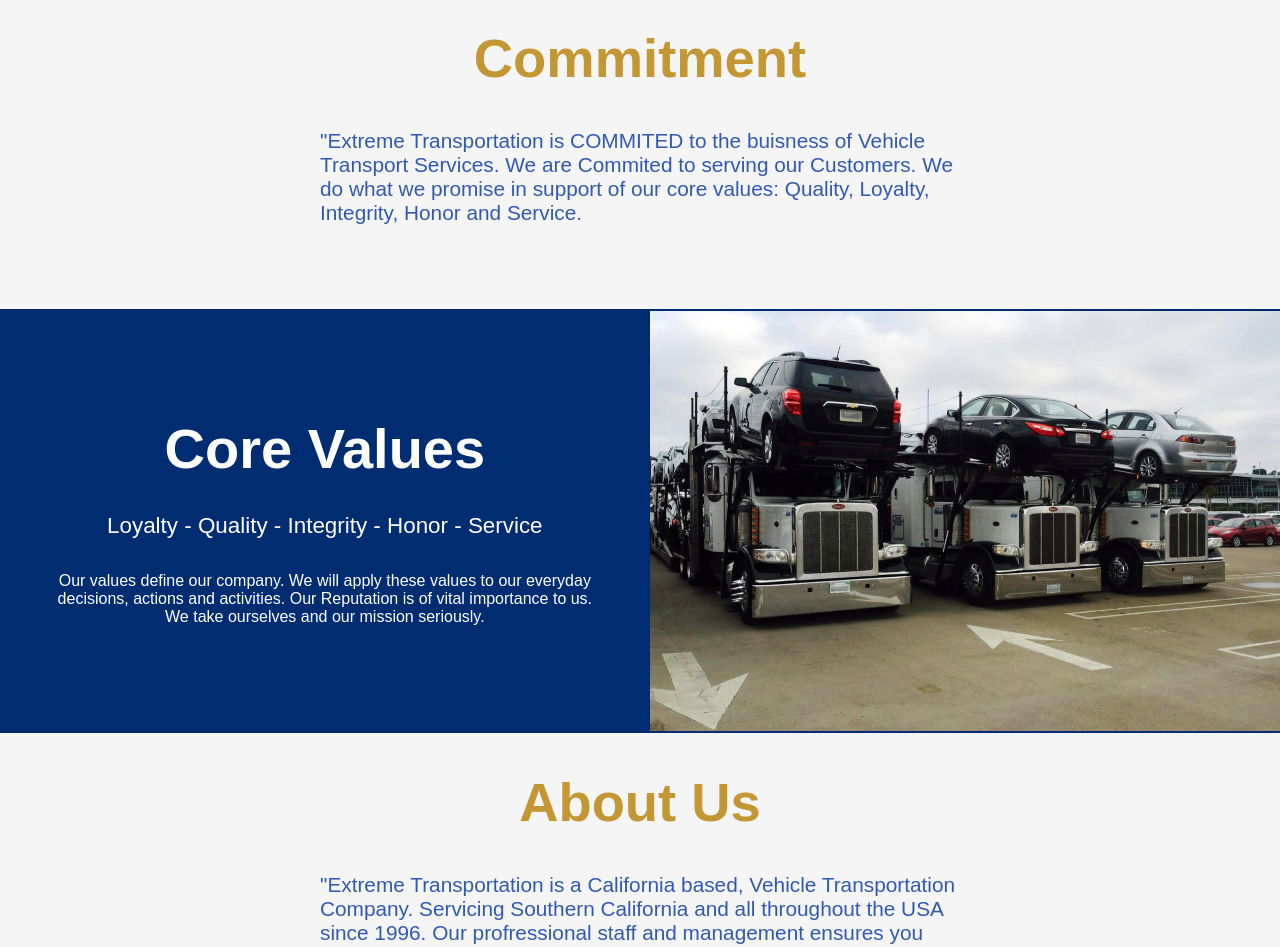
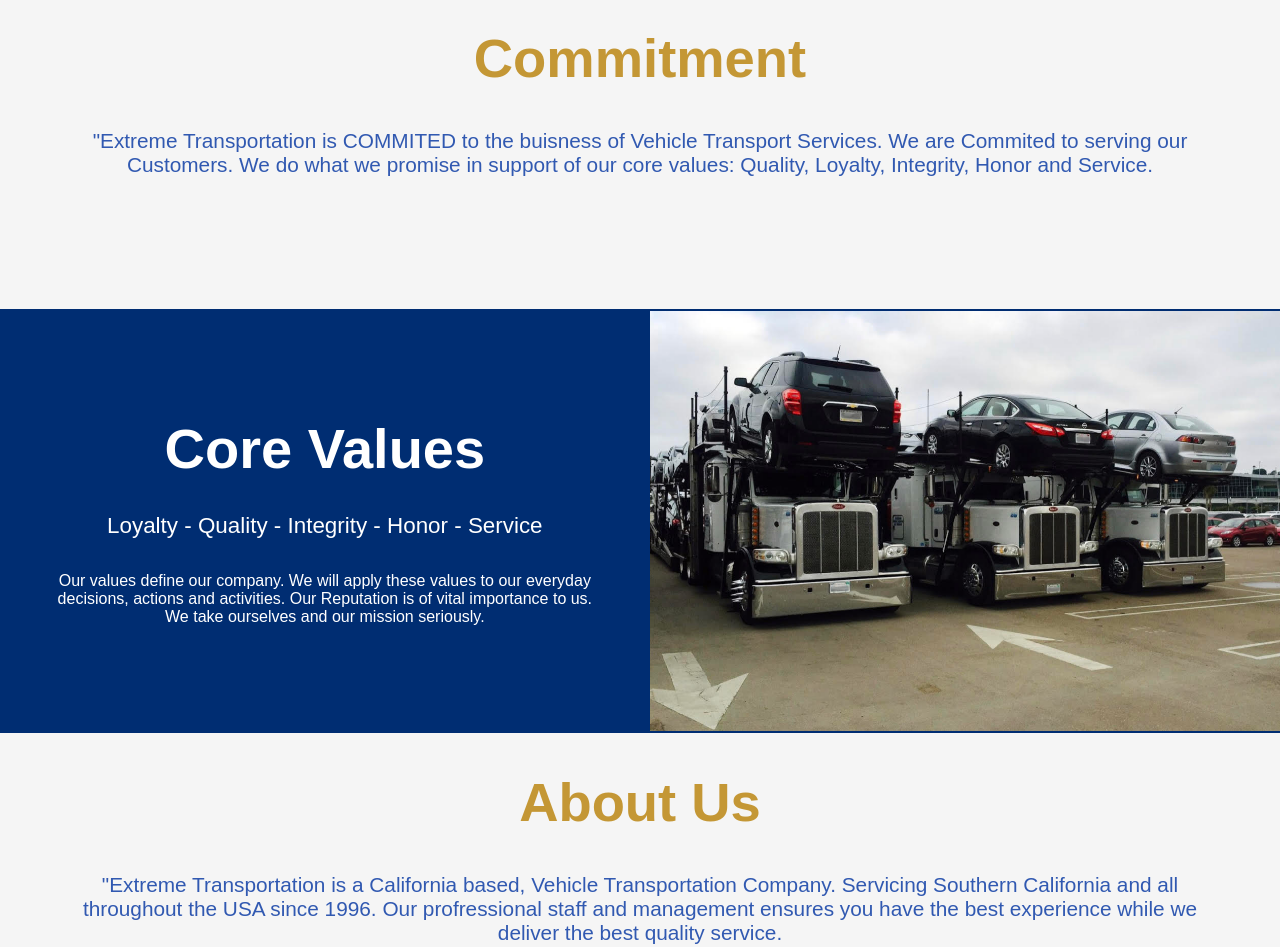
Before and after one commit to JoshuaDinh/Extreme-Transportation, a React (Create React App) app: page / in a window 1280 px wide. Shown: the part 1680-2627 px from the top of the page. Built offline with nearby package versions, Linux system fonts and the light colour scheme.

Commit message:
Added files

```diff
--- a/src/Components/Gallery/gallery.css
+++ b/src/Components/Gallery/gallery.css
@@ -10,6 +10,7 @@
   max-width: 100rem;
   margin: auto;
   padding: 5rem;
+  background: #002d72;
 }
 
 .gallery {
--- a/src/Components/SectionFour/sectionfour.css
+++ b/src/Components/SectionFour/sectionfour.css
@@ -15,8 +15,9 @@
 
 .section-four-text {
   color: rgb(49, 89, 177);
-  width: 50%;
+  width: 90%;
   font-size: 1.3rem;
+  text-align: center;
 }
 
 @media only screen and (max-width: 600px) {
--- a/src/Components/SectionTwo/sectiontwo.css
+++ b/src/Components/SectionTwo/sectiontwo.css
@@ -16,7 +16,8 @@
 .section-two-text {
   color: rgb(49, 89, 177);
   font-size: 1.3rem;
-  width: 50%;
+  width: 90%;
+  text-align: center;
 }
 
 @media only screen and (max-width: 600px) {
```
Also changed, not shown: 1 other file (tests, documents, lock files or other folders).
